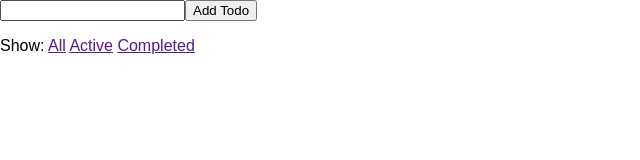
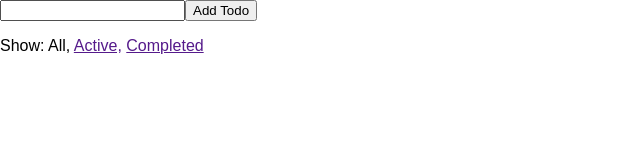
Before and after one commit to muhihsan/todo-list-example, a React (Create React App) app: page / in a window 1280 px wide. Shown: the top 160 px of the page, without its empty margins (0-640 px from the left). Built offline with nearby package versions, Linux system fonts and the light colour scheme.

Commit message:
Show span if the filter is selected

```diff
--- a/src/index.js
+++ b/src/index.js
@@ -61,8 +61,12 @@
 const store = createStore(todoApp);
 
 const FilterLink = ({
-  filter, children
+  filter, currentFilter, children
 }) => {
+  if (filter === currentFilter) {
+    return <span>{children}</span>;
+  }
+
   return(
     <a href=''
        onClick={e => {
@@ -94,7 +98,9 @@
 let nextTodo = 0;
 class TodoApp extends Component {
   render = () => {
-    const visibleTodos = getVisibleTodos(this.props.todos, this.props.visibilityFilter);
+    const { todos, visibilityFilter } = this.props;
+
+    const visibleTodos = getVisibleTodos(todos, visibilityFilter);
 
     return(
       <div>
@@ -132,9 +138,9 @@
         </ul>
         <p>
           Show:
-          {' '} <FilterLink filter='SHOW_ALL'>All</FilterLink>
-          {' '} <FilterLink filter='SHOW_ACTIVE'>Active</FilterLink>
-          {' '} <FilterLink filter='SHOW_COMPLETED'>Completed</FilterLink>
+          {' '} <FilterLink filter='SHOW_ALL' currentFilter={visibilityFilter}>All,</FilterLink>
+          {' '} <FilterLink filter='SHOW_ACTIVE' currentFilter={visibilityFilter}>Active,</FilterLink>
+          {' '} <FilterLink filter='SHOW_COMPLETED' currentFilter={visibilityFilter}>Completed</FilterLink>
         </p>
       </div>
     );
```
